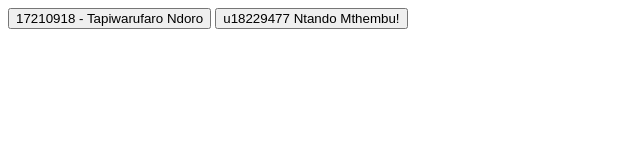
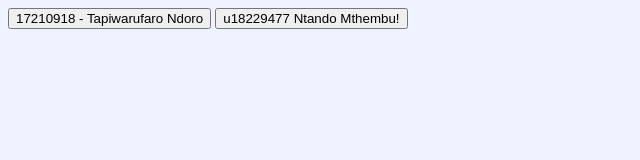
Before and after one commit to ntandomthembu/Practical_7, a plain HTML site: page Index.html in a window 1280 px wide. Shown: the whole page, without its empty margins (0-640 px from the left). Drawn offline with Linux system fonts and the light colour scheme.

Commit message:
Update Index.html
linked css

```diff
--- a/Index.html
+++ b/Index.html
@@ -3,7 +3,7 @@
 <head>
     <title>Practical Activity 7 - Index </title>
     <meta charset="UTF-8">
-
+    <link rel="stylesheet" type="text/css" href="Site.css">
     <script src="Site.js"></script>
 </head>
 
```
